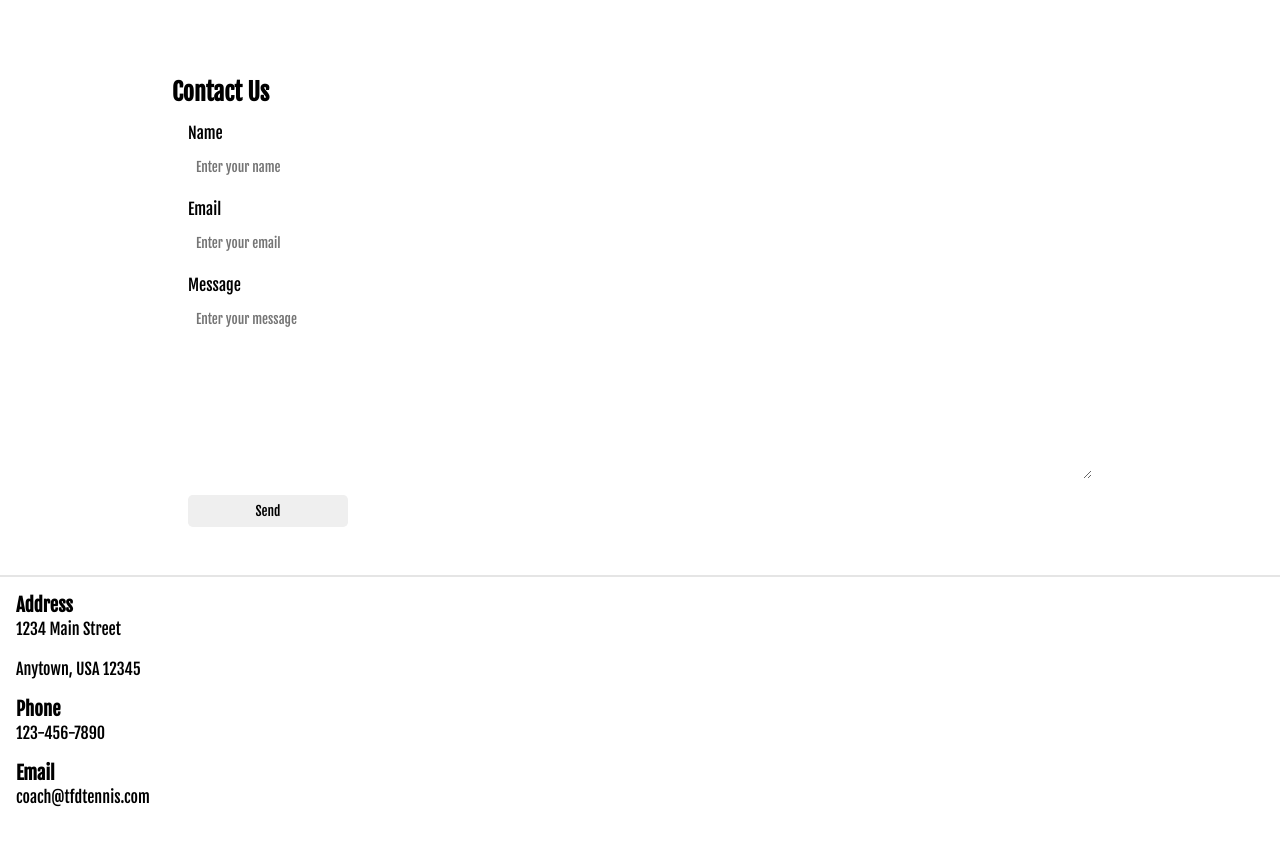
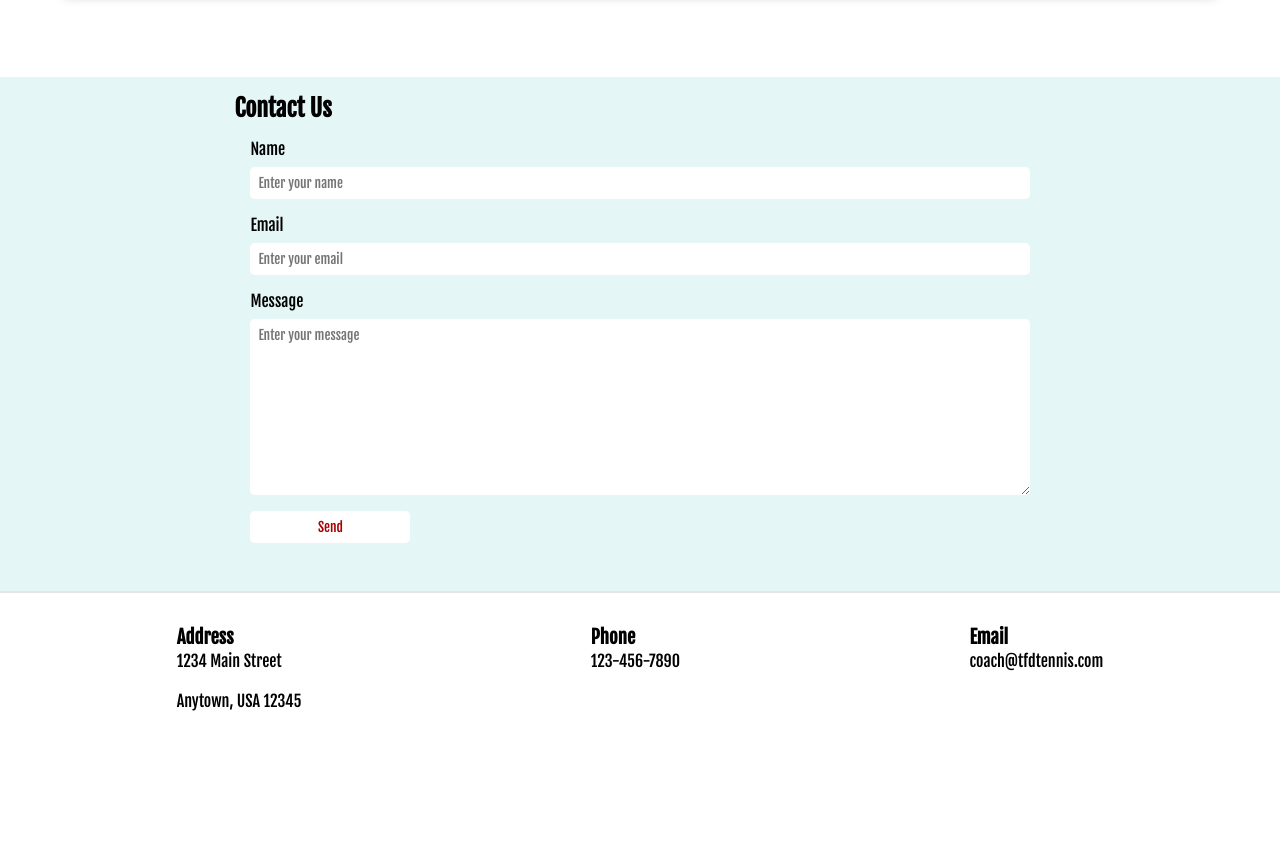
Before and after one commit to joshua-nelson/tfd-tennis, a plain HTML site: page index.html in a window 1280 px wide. Shown: the part 3160-4001 px from the top of the page. After the commit the page ends 3921 px from the top, so only its background shows below. Drawn offline with Linux system fonts and the light colour scheme.

Commit message:
Style contact section

```diff
--- a/style.css
+++ b/style.css
@@ -136,6 +136,11 @@ header .nav__links li a {
     margin-bottom: 1rem;
 }
 
+.coaches h2 {
+    margin-bottom: 1rem;
+
+}
+
 .coach img {
     max-width: 100%;
 }
@@ -225,14 +230,17 @@ grid-template-columns: auto 1fr;
     display: flex;
     justify-content: center;
     padding: 1rem;
+    background-color: rgb(3,166,165, 0.1);
 }
 
 .contact {
-    width: 75%;
+    width: 65%;
 }
 
 .contact button {
     width: 10rem;
+    background-color: #fff;
+    color: var(--main-font-color)    ;
 }
 .contact__form {
    border-radius: 1rem;
@@ -264,8 +272,10 @@ grid-template-columns: auto 1fr;
 }
 
 .footer__content {
+    padding: 1rem;
     display: flex;
-    flex-direction: column;
+    flex-direction: row;
+    justify-content: space-around;
 }
 
 
@@ -351,11 +361,11 @@ grid-template-columns: auto 1fr;
     grid-template-columns: 2fr 4fr;
  }
 
-}
 
 
-
-
-
-
+ .footer__content {
+    padding: 1rem;
+    display: flex;
+    flex-direction: column;
 }
+}
```
